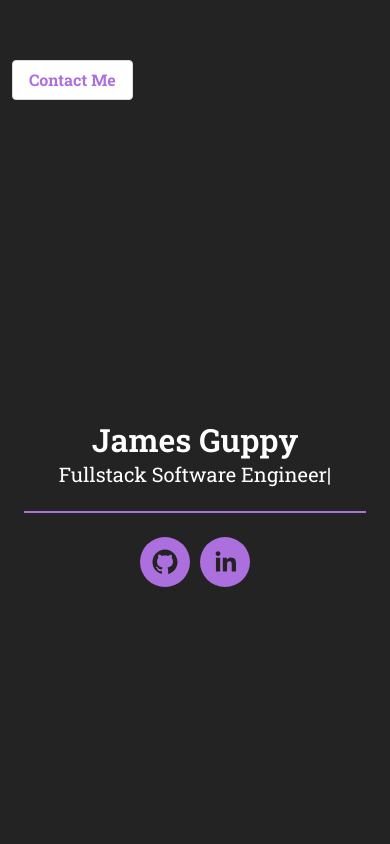
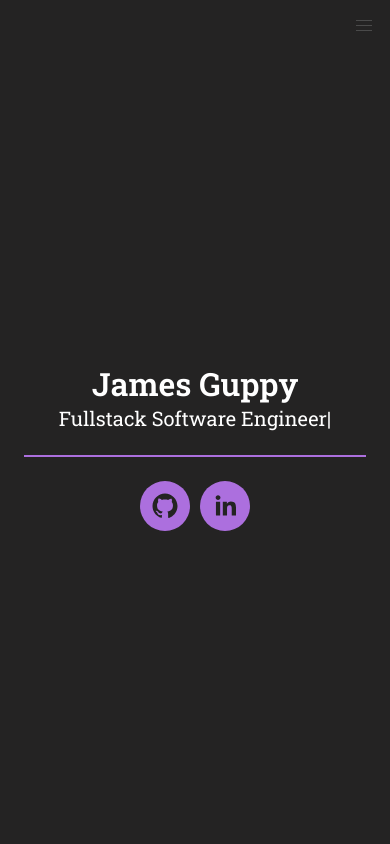
Before and after one commit to jguppy92/portfolio, a React (Create React App) app: page / in a window 390 px wide. Shown: the top 844 px of the page. Built offline with nearby package versions, Linux system fonts and the light colour scheme.

Commit message:
Fixed navbar and added burger menu toggle for when using mobile device. Navbar is now fixed to aid navigation.

```diff
--- a/public/index.html
+++ b/public/index.html
@@ -1,5 +1,5 @@
 <!DOCTYPE html>
-<html lang="en">
+<html lang="en" class="has-navbar-fixed-top">
   <head>
     <meta charset="utf-8" />
     <link rel="icon" href="%PUBLIC_URL%/favicon.ico" />
--- a/src/App.js
+++ b/src/App.js
@@ -5,12 +5,34 @@ import ProjectCard from './components/ProjectCard'
 import AboutMe from './data/AboutMeBio'
 
 function App() {
+  const [isOpen, setIsOpen] = React.useState(false)
+
+  const handleToggle = () => {
+    setIsOpen(!isOpen)
+  }
+
+  React.useEffect(() => {
+    setIsOpen(false)
+  }, [])
+
   return (
     <>
-      <nav className="navbar dark is-transparent" role="navigation" aria-label="main navigation">
+      <nav className="navbar dark is-transparent is-fixed-top" role="navigation" aria-label="main navigation">
+        <div className="container">
           <div className="navbar-brand">
+            <a to="/" className="navbar-item">
+
+            </a>
+            <span
+              className={`navbar-burger ${isOpen ? 'is-active' : ''}`}
+              onClick={handleToggle}
+            >
+              <span />
+              <span />
+              <span />
+            </span>
           </div>
-        <div className="navbar-menu">
+          <div className={`navbar-menu dark ${isOpen ? 'is-active' : ''}`}>
             <div className="navbar-start">
               <a className="navbar-item" href="#about">
                 <p>About Me</p>
@@ -22,12 +44,9 @@ function App() {
                 <p>Interests</p>
               </a>
             </div>
-        </div>
             <div className="navbar-end">
-          <div className="navbar-item">
-            <div className="buttons">
-              <a className="button is-inverted" href="#contact">
-                <strong>Contact Me</strong>
+              <a className="navbar-item" href="#contact">
+                <p>Contact Me</p>
               </a>
             </div>
           </div>
```
Lines whose indentation alone changed are shown as unchanged.
